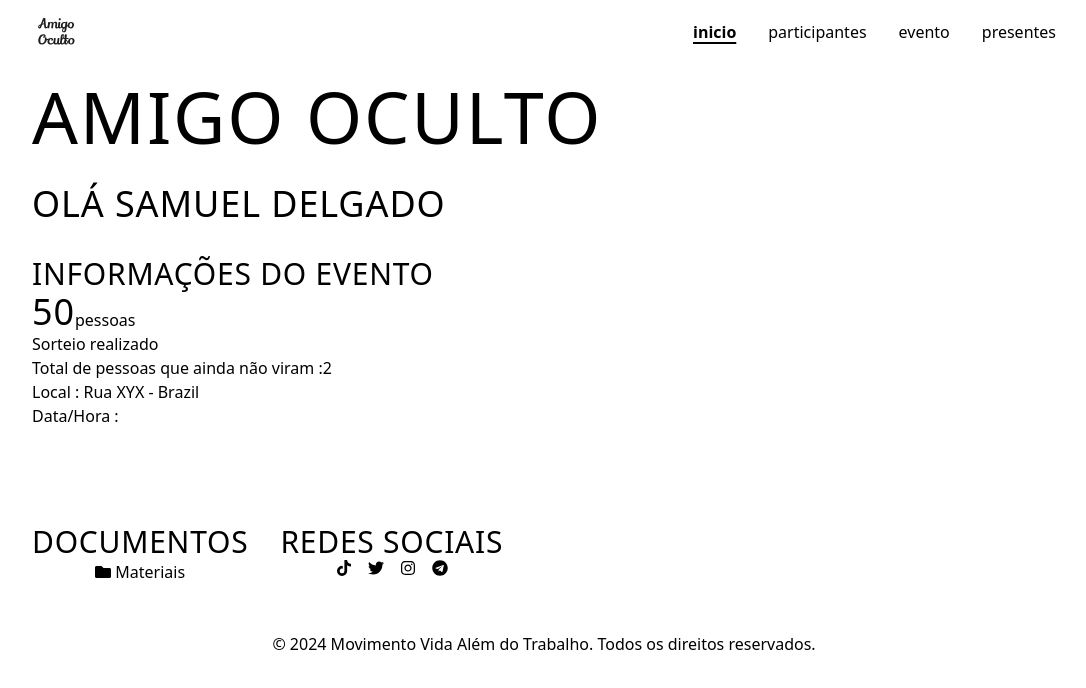
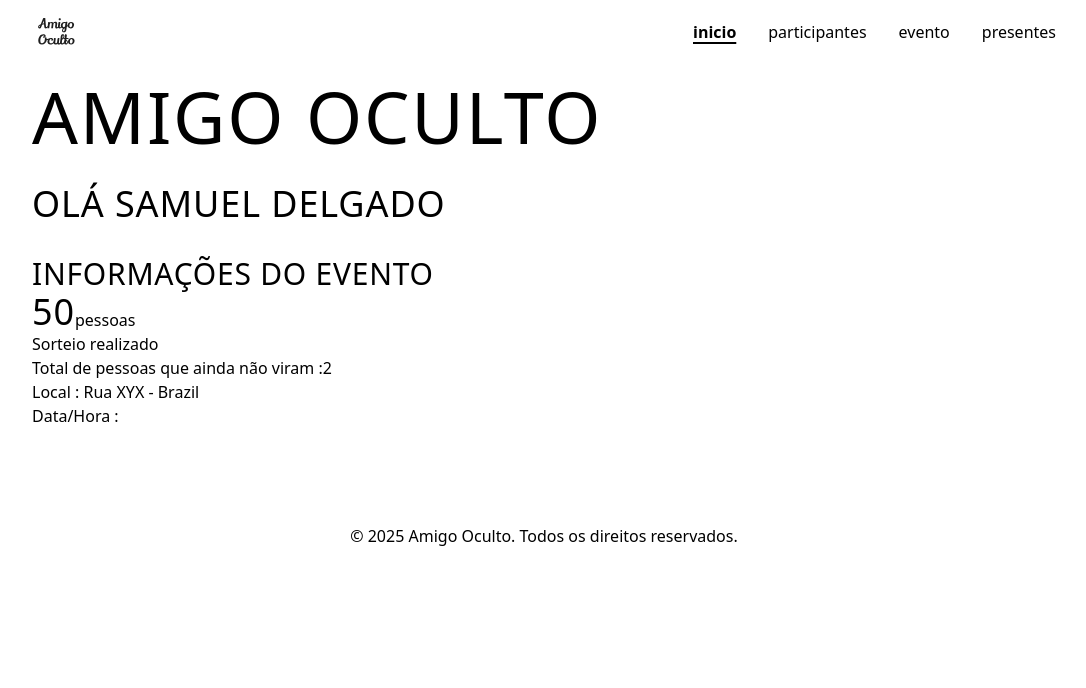
Before and after one commit to Samuelplim/amigo-oculto, a React (Vite) app in the folder front/: page / in a window 1280 px wide. Shown: the top 688 px of the page, without its empty margins (96-1182 px from the left). Built offline with nearby package versions, Linux system fonts and the light colour scheme; a web font is replaced by a local one.

Commit message:
Simplifies footer layout and updates copyright
Removes document links and social media icons for a cleaner
footer presentation. Updates year and organization name to
reflect current branding.

```diff
--- a/front/src/components/layout/Footer/index.tsx
+++ b/front/src/components/layout/Footer/index.tsx
@@ -1,4 +1,3 @@
-import { FaFolder, FaInstagram, FaTelegram, FaTiktok, FaTwitter } from 'react-icons/fa';
 import { Typography } from '../../ui/Typography';
 import { Container } from '../../Container';
 
@@ -6,49 +5,8 @@ export const Footer = () => {
     return (
         <footer className="text-center py-8 mt-8 hidden md:block">
             <Container>
-                <div className="mt-4 flex flex-col md:flex-row justify-items-center gap-8">
-                    <div>
-                        <Typography.Title level={3}>Documentos</Typography.Title>
-                        <ul className="flex justify-center space-x-4">
-                            <li>
-                                <Typography.Link
-                                    href="https://drive.google.com/drive/folders/1Q7mIJVzAa-YzYrStV8ZcQxSPHGQ_Bu7p"
-                                    target="_blank"
-                                    className="flex items-center gap-1"
-                                >
-                                    <FaFolder aria-label="Materiais" /> Materiais
-                                </Typography.Link>
-                            </li>
-                        </ul>
-                    </div>
-                    <div>
-                        <Typography.Title level={3}>Redes Sociais</Typography.Title>
-                        <ul className="flex justify-center space-x-4">
-                            <li>
-                                <Typography.Link href="https://www.tiktok.com/@movimento_vat" target="_blank">
-                                    <FaTiktok aria-label="Siga-nos no TikTok" />
-                                </Typography.Link>
-                            </li>
-                            <li>
-                                <Typography.Link href="https://x.com/movimento_vat" target="_blank">
-                                    <FaTwitter aria-label="Siga-nos no X (antigo Twitter)" />
-                                </Typography.Link>
-                            </li>
-                            <li>
-                                <Typography.Link href="https://www.instagram.com/movimento_vat/" target="_blank">
-                                    <FaInstagram aria-label="Siga-nos no Instagram" />
-                                </Typography.Link>
-                            </li>
-                            <li>
-                                <Typography.Link href="https://t.me/+-6FKOpL3K4diMjEx" target="_blank">
-                                    <FaTelegram aria-label="Participe do nosso grupo no Telegram" />
-                                </Typography.Link>
-                            </li>
-                        </ul>
-                    </div>
-                </div>
                 <Typography.Text className="mt-4">
-                    &copy; 2024 Movimento Vida Além do Trabalho. Todos os direitos reservados.
+                    &copy; 2025 Amigo Oculto. Todos os direitos reservados.
                 </Typography.Text>
             </Container>
         </footer>
```
